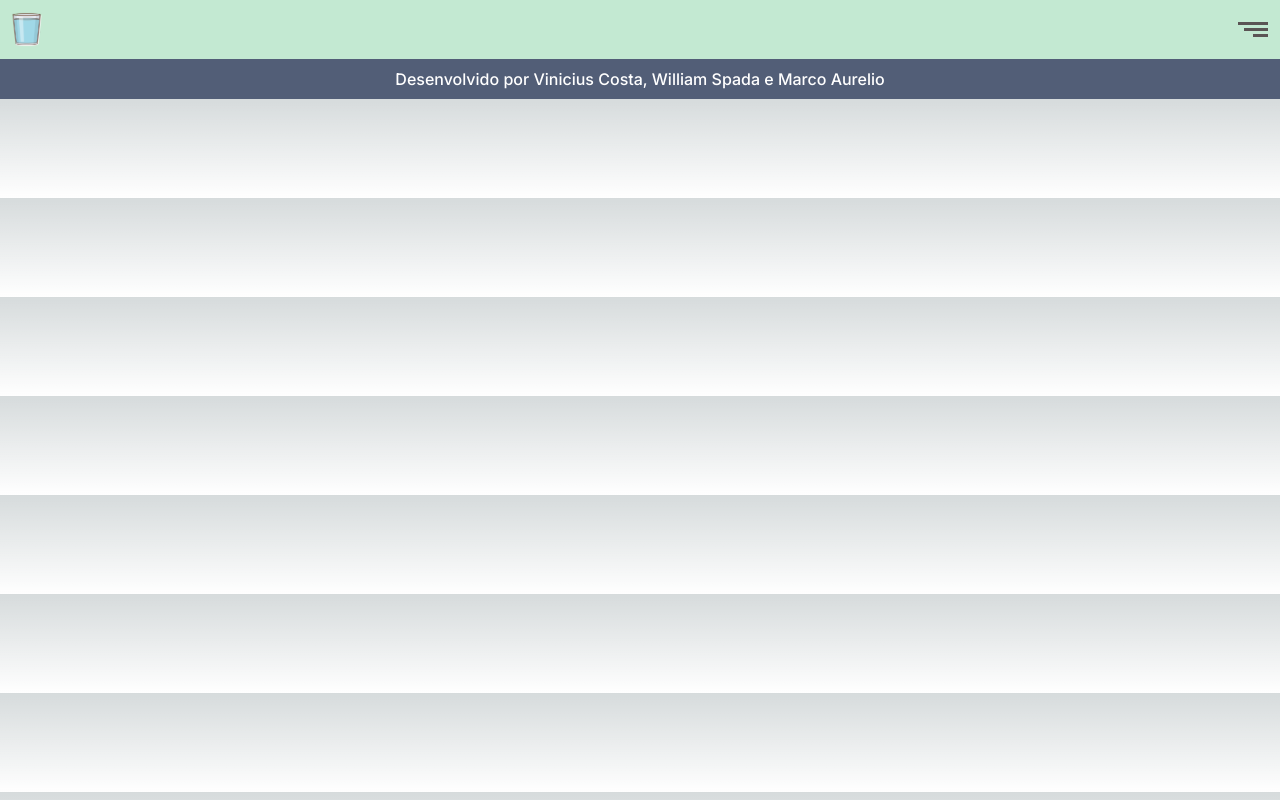
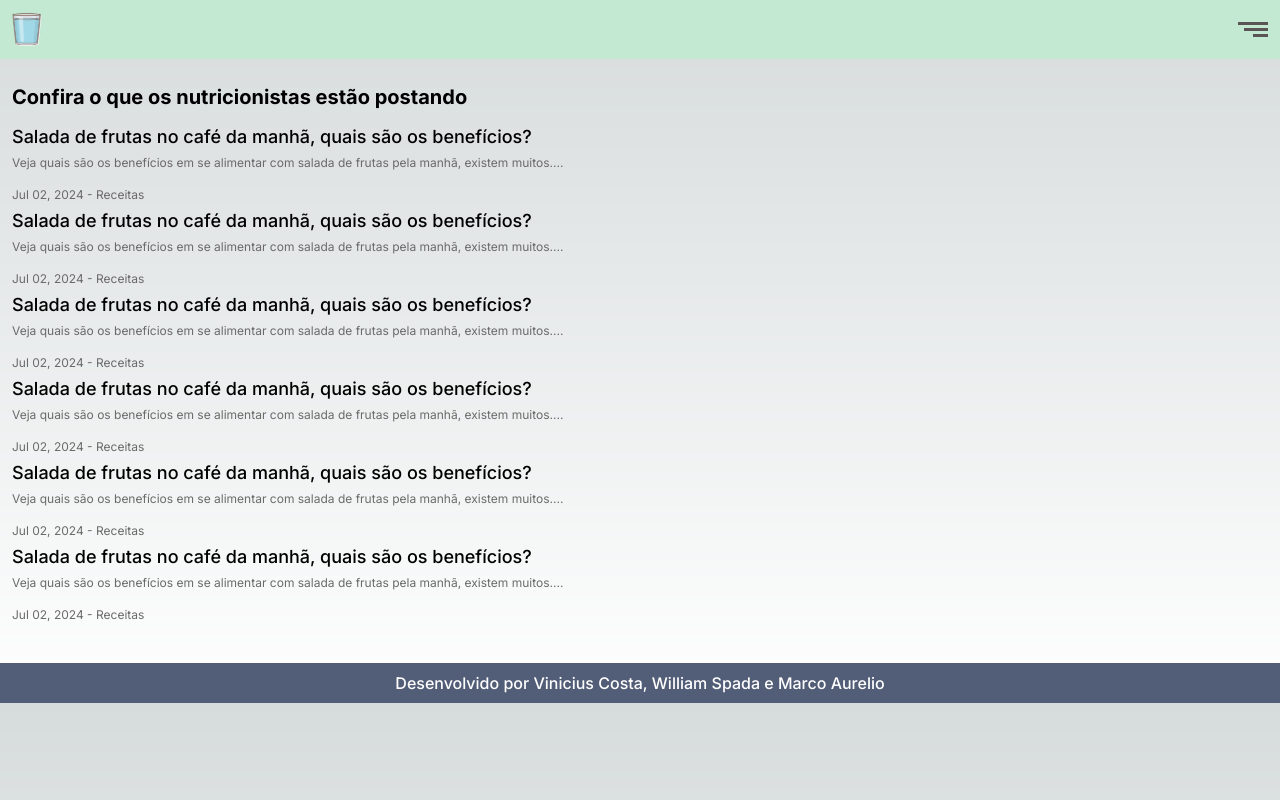
Before and after one commit to wrspada02/jornada-saudavel, a Next.js app: page / in a window 1280 px wide. Built offline with nearby package versions, Linux system fonts and the light colour scheme.

Commit message:
feat: PostCard component integration on the main page

```diff
--- a/src/app/page.tsx
+++ b/src/app/page.tsx
@@ -1,10 +1,24 @@
 import { Footer } from "@/components/Footer";
 import { Header } from "@/components/Header";
+import { PostCard } from "@/components/PostCard";
 
 export default function Home() {
   return (
     <>
       <Header />
+      <main className="px-3 py-6">
+        <section>
+          <h1 className="text-xl font-bold">Confira o que os nutricionistas estão postando</h1>
+          <ul className="py-3">
+            <PostCard />
+            <PostCard />
+            <PostCard />
+            <PostCard />
+            <PostCard />
+            <PostCard />
+          </ul>
+        </section>
+      </main>
       <Footer />
     </>
   );
--- a/src/components/Footer.tsx
+++ b/src/components/Footer.tsx
@@ -1,6 +1,6 @@
 export function Footer() {
     return (
-        <footer className="bg-[#525E77] text-white text-center font-medium py-2">
+        <footer className="bg-[#525E77] text-white text-center font-medium p-2">
             Desenvolvido por Vinicius Costa, William Spada e Marco Aurelio
         </footer>
     );
--- /dev/null
+++ b/src/components/PostCard.tsx
@@ -0,0 +1,11 @@
+export function PostCard() {
+    return (
+        <li>
+            <h2 className="text-lg font-medium">Salada de frutas no café da manhã, quais são os benefícios?</h2>
+            <article className="py-1 text-xs text-[#6A6A6A]">
+                <p>Veja quais são os benefícios em se alimentar com salada de frutas pela manhã, existem muitos....</p>
+                <p className="pt-4">Jul 02, 2024 - Receitas</p>
+            </article>
+        </li>
+    );
+}
```
